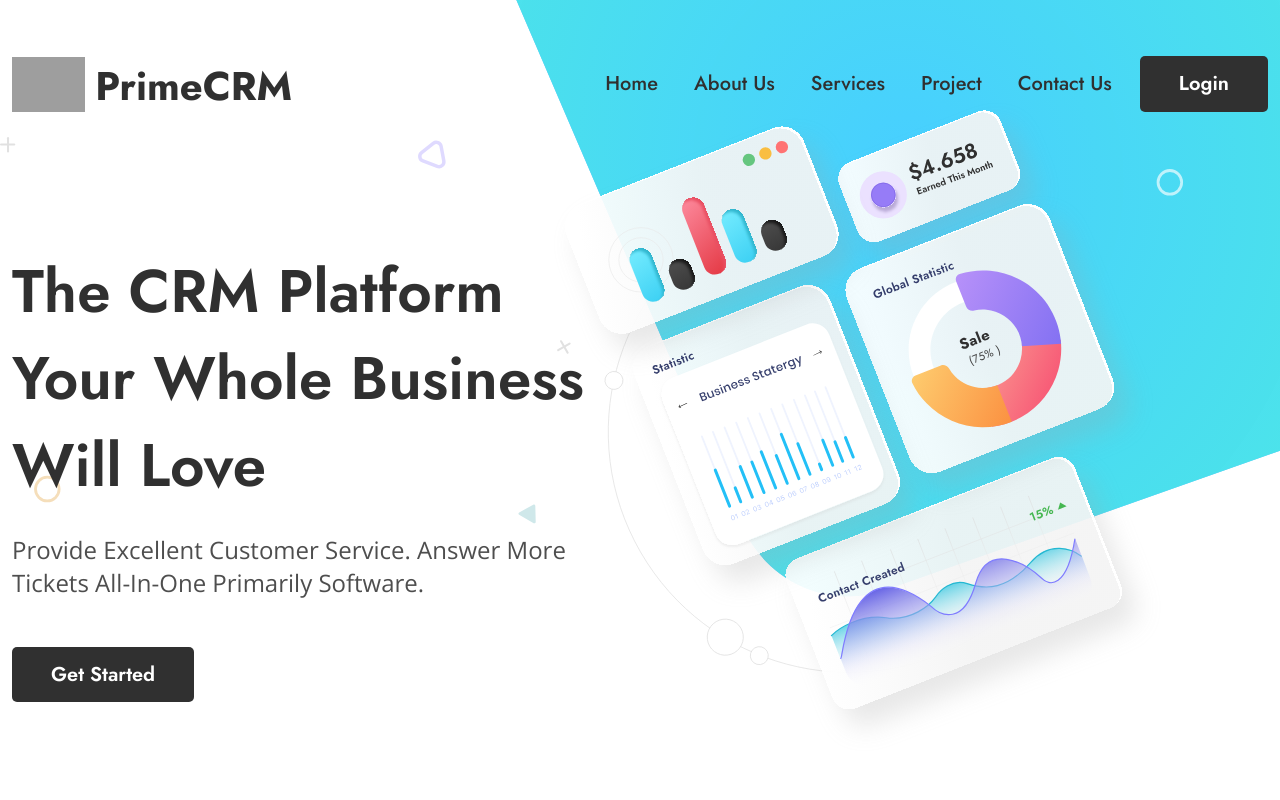
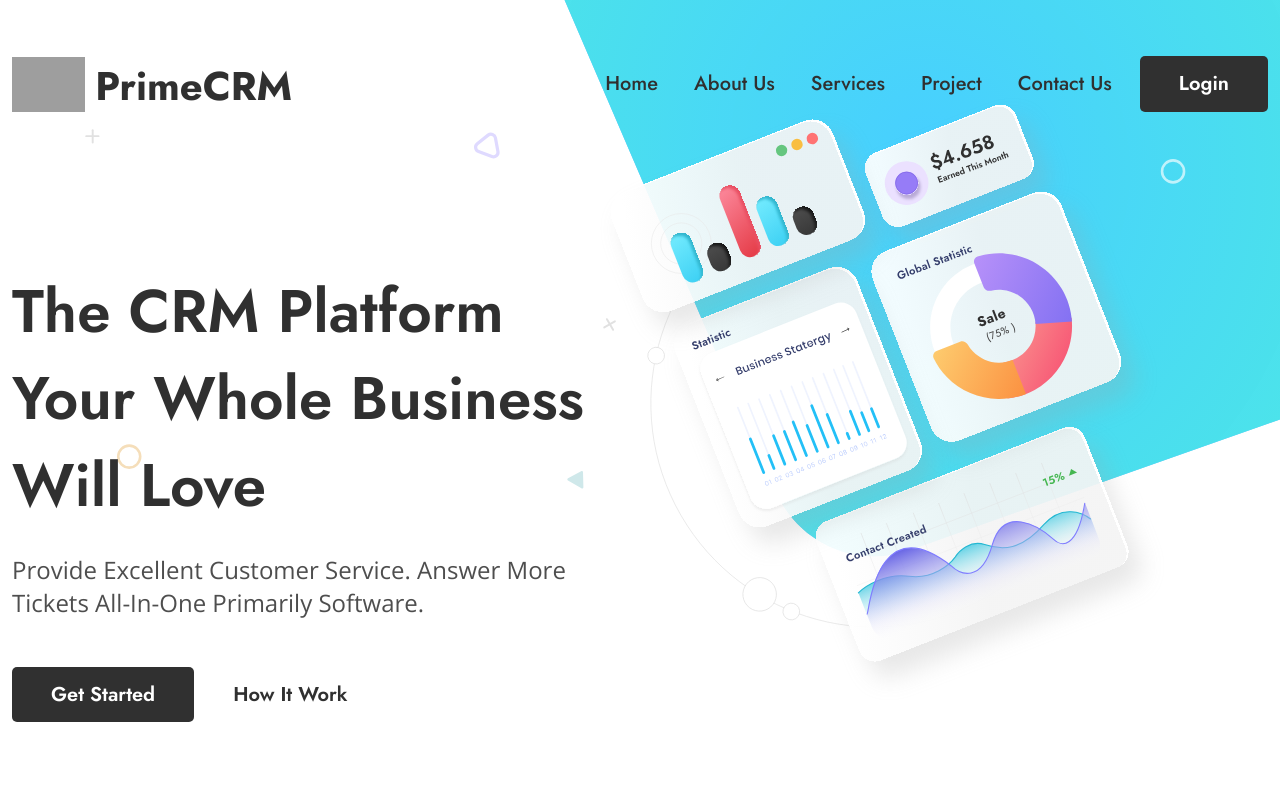
Before and after one commit to dezaina08/saas-webflow-website, a Nuxt app: page / in a window 1280 px wide. Shown: the top 800 px of the page. Built offline with nearby package versions, Linux system fonts and the light colour scheme; grey boxes are pictures that could not be loaded.

Commit message:
Responsive

```diff
--- a/components/Footer.vue
+++ b/components/Footer.vue
@@ -53,7 +53,7 @@
                             </th>
                         </tr>
                     </thead>
-                    <tbody class="collapse.show" id="collapseExample">
+                    <tbody class="collapse" id="collapseExample">
                                 <tr>
                                     <td>
                                         <div
--- a/components/Hero.vue
+++ b/components/Hero.vue
@@ -1,5 +1,6 @@
 <template>
     <div class="hero">
+        <NavBar />
         <div class="container-xxl">
             <div class="hero-text">
                 <div class="primary-text">
@@ -11,9 +12,14 @@
                     Provide Excellent Customer Service. Answer More <br />
                     Tickets All-In-One Primarily Software.
                 </div>
-                <button class="primary-btn btn d-none d-lg-block">
-                    Get Started
-                </button>
+                <div class="d-flex">
+                    <a href="#" class="primary-btn btn d-none d-lg-block"
+                        >Get Started</a
+                    >
+                    <a href="#" class="secondary-btn btn d-none d-lg-block"
+                        >How It Work</a
+                    >
+                </div>
             </div>
         </div>
     </div>
@@ -24,15 +30,13 @@
 <style lang="scss" scoped>
     .hero {
         background-image: url("/images/Background.svg");
-        position: relative;
+        background-size: contain;
         background-repeat: no-repeat;
-        background-size: cover;
-        margin-top: -170px;
-        z-index: -1;
+        background-position: top right;
 
         .hero-text {
-            padding-top: 250px;
-            padding-bottom: 180px;
+            padding: 100px 0;
+
             .primary-text {
                 font-family: JostSemiBold;
                 font-size: 60px;
@@ -59,6 +63,27 @@
                 line-height: normal;
                 padding: 12px 38px;
             }
+
+            .secondary-btn {
+                border-radius: 5px;
+                background: #ffffff;
+                color: #303030;
+                text-align: center;
+                font-family: JostSemiBold;
+                font-size: 20px;
+                line-height: normal;
+                padding: 12px 38px;
+            }
+
+            @media screen and (max-width: 768px) {
+                padding: 60px 0;
+                .primary-text {
+                        font-size: 30px;
+                    }
+                .secondary-text {
+                    font-size: 14px;
+                }
+            }
         }
     }
 </style>
--- a/pages/index.vue
+++ b/pages/index.vue
@@ -1,6 +1,6 @@
 <template>
     <div>
-        <NavBar />
+
         <Hero />
         <Footer />
     </div>
```
Lines whose indentation alone changed are shown as unchanged.
